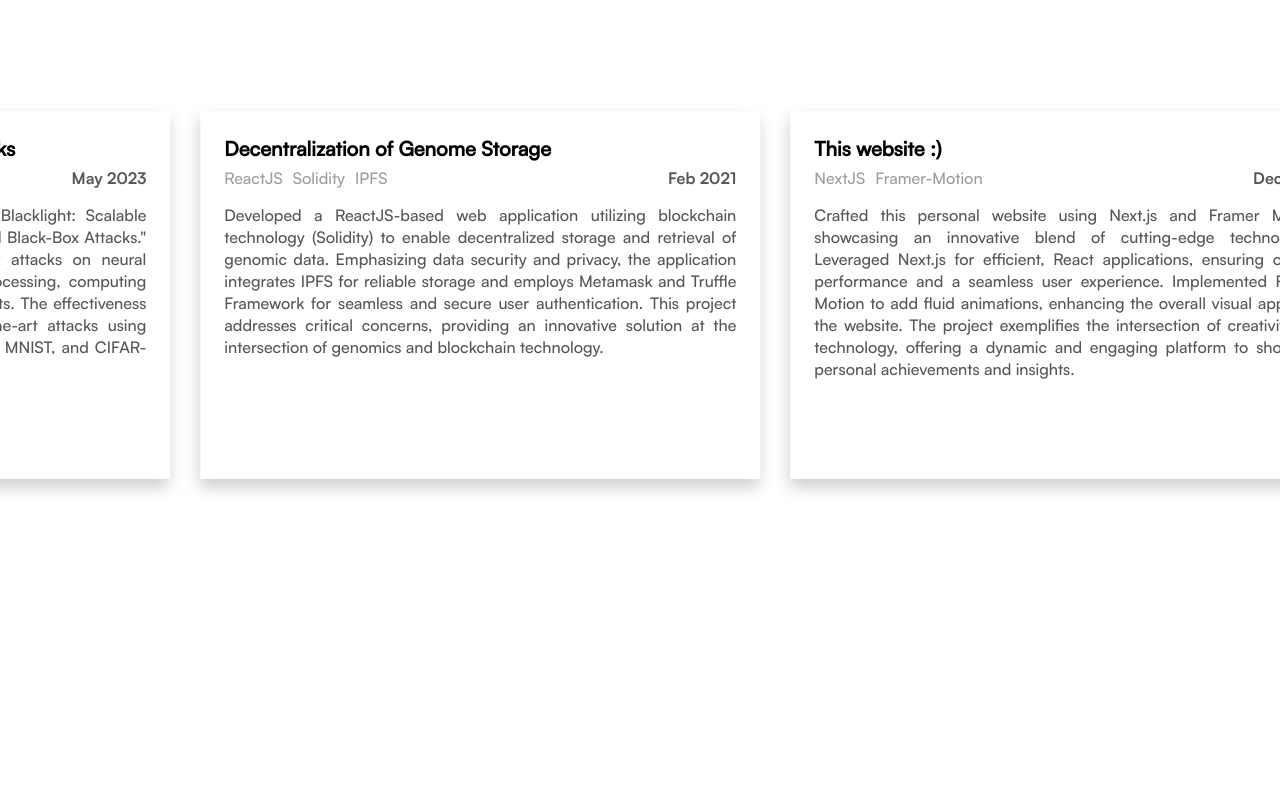
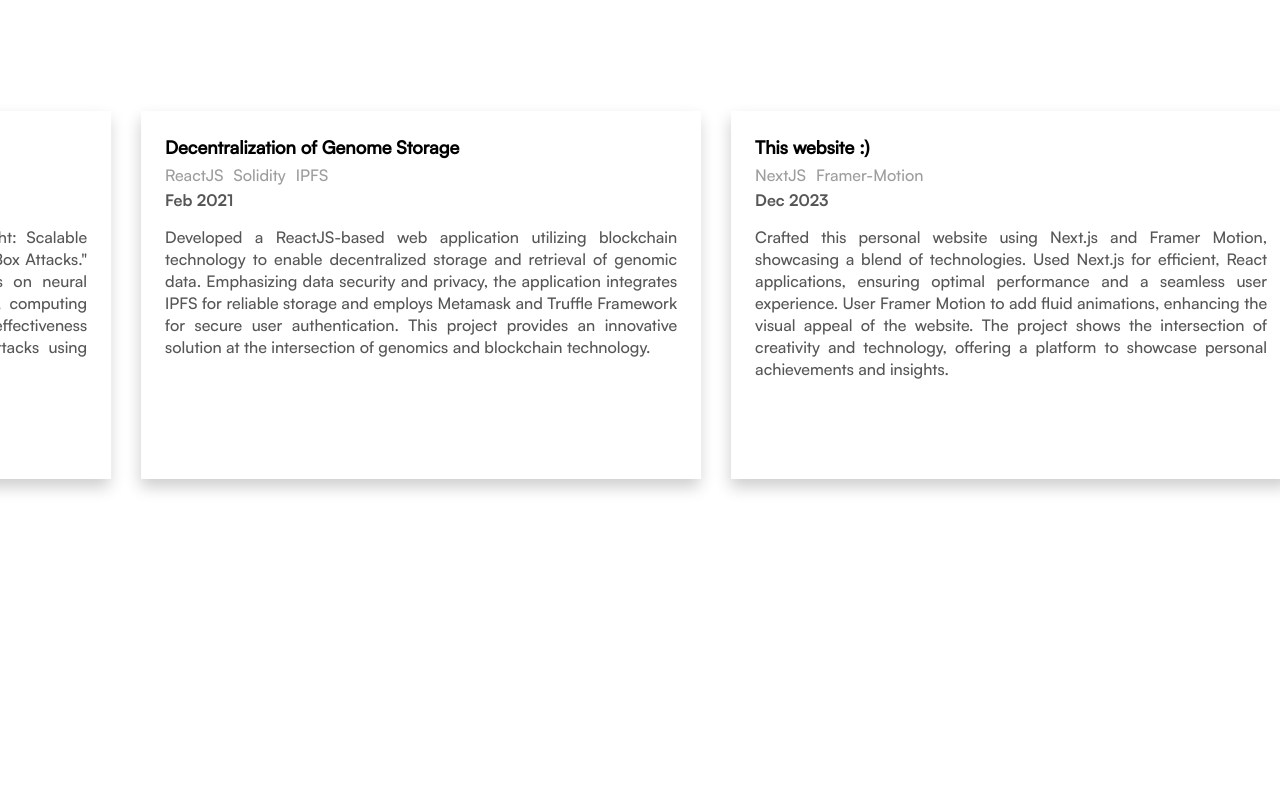
Before and after one commit to abhiram2600/portfolio, a Next.js app: page / in a window 1280 px wide. Shown: the part 3460-4260 px from the top of the page. Built offline with nearby package versions, Linux system fonts and the light colour scheme.

Commit message:
Fixed issues wrt mobile view of project cards

```diff
--- a/app/(ui)/projects/components/project_card.tsx
+++ b/app/(ui)/projects/components/project_card.tsx
@@ -16,8 +16,8 @@ export default function ProjectCard({ index }: ProjectCardProps) {
           {tech.map((item, idx) => {
             return <p key={item + idx}>{item}</p>;
           })}
-          <p className={styles.year}>{year}</p>
         </div>
+        <p className={styles.year}>{year}</p>
         <p className={styles.description}>{description}</p>
       </div>
     </div>
--- a/app/(ui)/projects/projects-data.js
+++ b/app/(ui)/projects/projects-data.js
@@ -9,28 +9,28 @@ export const projectsData = [
   {
     name: "Platform migration to AWS",
     description:
-      "Executed a robust AWS migration project, configuring access permissions, building compliant networks, and ensuring scalability to accommodate a doubling of servers. Prioritized security for sensitive medical data, implemented load balancers, and established a resilient architecture for high availability and business continuity. Integrated comprehensive auditing mechanisms to track and monitor all user actions, ensuring a secure and accountable environment.",
+      "Executed a robust AWS migration project, configuring access permissions, building compliant networks, and ensuring scalability to accommodate a doubling of servers. Prioritized security for sensitive medical data, implemented load balancers, and established a resilient architecture for high availability and continuity. Integrated auditing mechanisms to track and monitor all user actions, ensuring a secure and accountable environment.",
     tech: ["AWS"],
     year: "Sept 2023",
   },
   {
     name: "Defense System against Black-Box Attacks",
     description:
-      'Implemented a system inspired by the paper "Blacklight: Scalable Defense for Neural Networks against Query-Based Black-Box Attacks." This system will detect and mitigate black-box attacks on neural networks. It involves stages such as data preprocessing, computing probabilistic fingerprints, and matching fingerprints. The effectiveness of the system was evaluated against state-of-the-art attacks using image classification datasets, including ImageNet, MNIST, and CIFAR-10.',
+      'Implemented a system inspired by the paper "Blacklight: Scalable Defense for Neural Networks against Query-Based Black-Box Attacks." This system will detect and mitigate black-box attacks on neural networks. It involves stages such as data preprocessing, computing probabilistic fingerprints, and matching fingerprints. The effectiveness of the system was evaluated against state-of-the-art attacks using datasets, including ImageNet, MNIST, and CIFAR-10.',
     tech: ["Python", "Keras"],
     year: "May 2023",
   },
   {
     name: "Decentralization of Genome Storage",
     description:
-      "Developed a ReactJS-based web application utilizing blockchain technology (Solidity) to enable decentralized storage and retrieval of genomic data. Emphasizing data security and privacy, the application integrates IPFS for reliable storage and employs Metamask and Truffle Framework for seamless and secure user authentication. This project addresses critical concerns, providing an innovative solution at the intersection of genomics and blockchain technology.",
+      "Developed a ReactJS-based web application utilizing blockchain technology to enable decentralized storage and retrieval of genomic data. Emphasizing data security and privacy, the application integrates IPFS for reliable storage and employs Metamask and Truffle Framework for secure user authentication. This project provides an innovative solution at the intersection of genomics and blockchain technology.",
     tech: ["ReactJS", "Solidity", "IPFS"],
     year: "Feb 2021",
   },
   {
-    name: "This website :)                                                            ",
+    name: "This website :)",
     description:
-      "Crafted this personal website using Next.js and Framer Motion, showcasing an innovative blend of cutting-edge technologies. Leveraged Next.js for efficient, React applications, ensuring optimal performance and a seamless user experience. Implemented Framer Motion to add fluid animations, enhancing the overall visual appeal of the website. The project exemplifies the intersection of creativity and technology, offering a dynamic and engaging platform to showcase personal achievements and insights.",
+      "Crafted this personal website using Next.js and Framer Motion, showcasing a blend of technologies. Used Next.js for efficient, React applications, ensuring optimal performance and a seamless user experience. User Framer Motion to add fluid animations, enhancing the visual appeal of the website. The project shows the intersection of creativity and technology, offering a platform to showcase personal achievements and insights.",
     tech: ["NextJS", "Framer-Motion"],
     year: "Dec 2023",
   },
--- a/app/(ui)/projects/projects.module.scss
+++ b/app/(ui)/projects/projects.module.scss
@@ -37,14 +37,14 @@
 }
 
 .year {
-  margin-left: auto;
+  margin-top: 3px;
   color: #565656;
   font-family: "Satoshi-Bold";
 }
 
 .title {
   font-weight: 700;
-  font-size: 20px;
+  font-size: 18px;
 }
 
 .description {
@@ -54,8 +54,8 @@
 
 @media screen and (max-width: 600px) {
   .card {
-    width: 70vw;
-    height: 60vh;
+    width: 80vw;
+    height: 65vh;
   }
   .tech {
     width: 70vw;
--- a/app/(ui)/projects/projects_home.tsx
+++ b/app/(ui)/projects/projects_home.tsx
@@ -11,7 +11,7 @@ export default function ProjectsHome() {
     target: s_ref,
   });
   const y_s = useSpring(scrollYProgress, { mass: 0.1 });
-  const x = useTransform(y_s, [0, 1], ["1%", "-80%"]);
+  const x = useTransform(y_s, [0, 1], ["1%", "-83%"]);
 
   const { ref } = useNav({ mode: "title-change", title: "Projects" });
   return (
--- a/app/(ui)/skills/skills.module.scss
+++ b/app/(ui)/skills/skills.module.scss
@@ -1,5 +1,5 @@
 .page {
-  height: 100vh;
+  min-height: 100vh;
   display: flex;
   flex-direction: column;
   justify-content: center;
```
